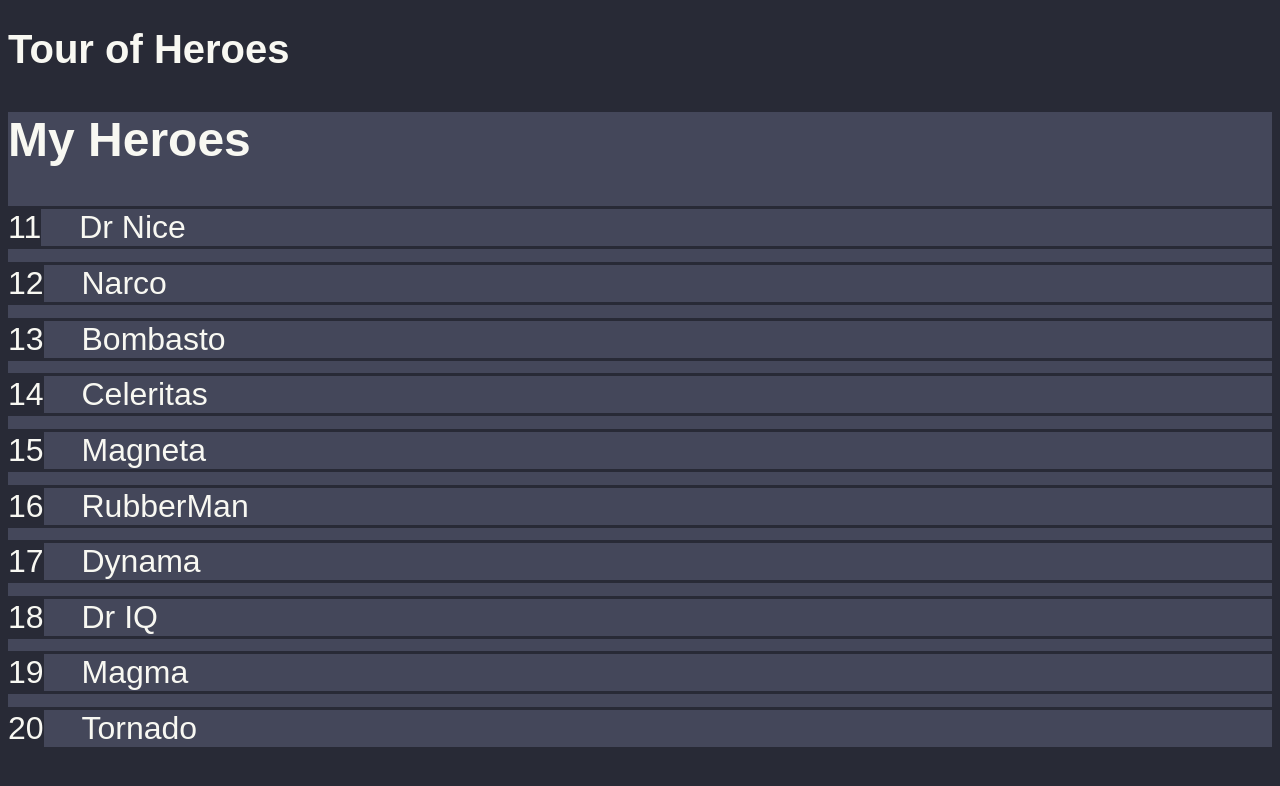
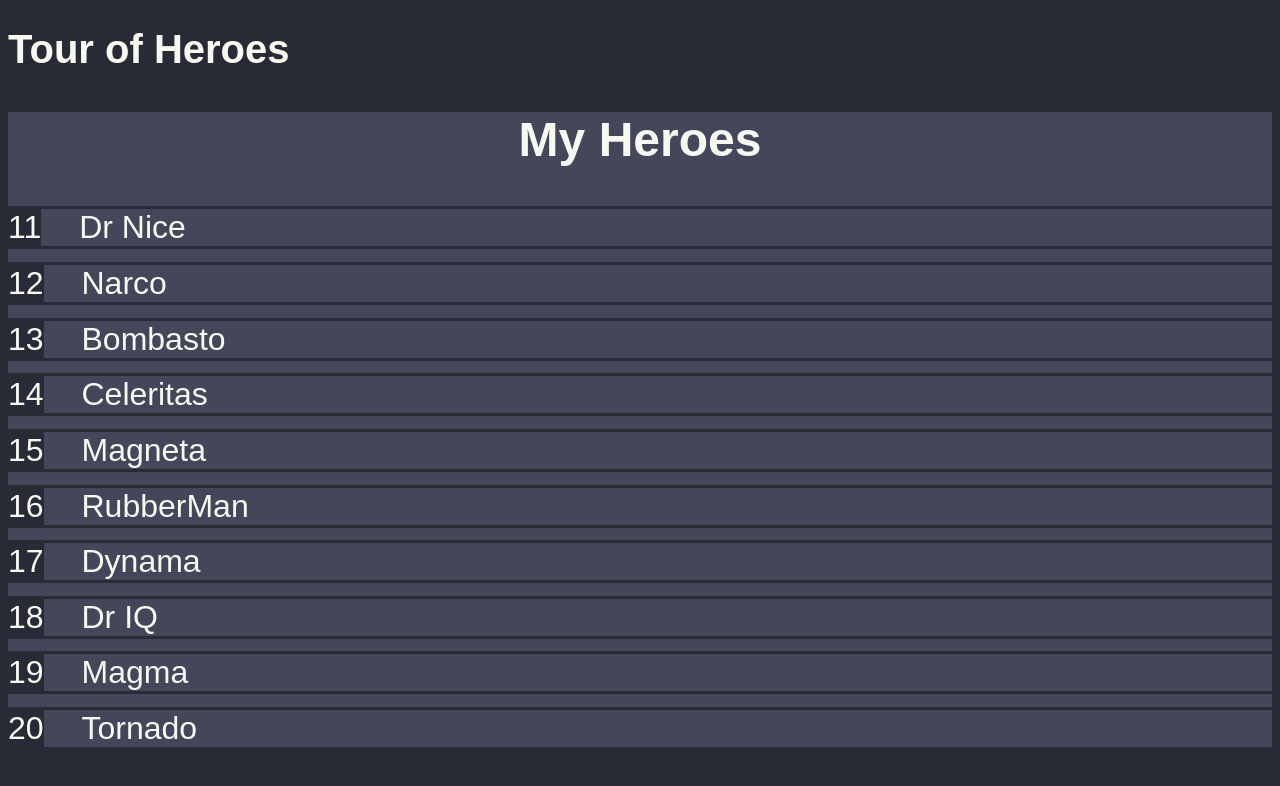
Before and after one commit to marlalain/angular-tour-of-heroes, an Angular app: page / in a window 1280 px wide. Shown: the top 786 px of the page. Built offline with nearby package versions, Linux system fonts and the light colour scheme.

Commit message:
style(Hero): Center `<h2>`

```diff
--- a/src/app/heroes/heroes.component.scss
+++ b/src/app/heroes/heroes.component.scss
@@ -10,6 +10,10 @@ ul.heroes {
 .heroes-wrapper {
   background-color: $selection;
   font-size: 2em;
+
+  h2 {
+    text-align: center;
+  }
 
   .heroes li {
     border-top: 3px solid $background;
```
